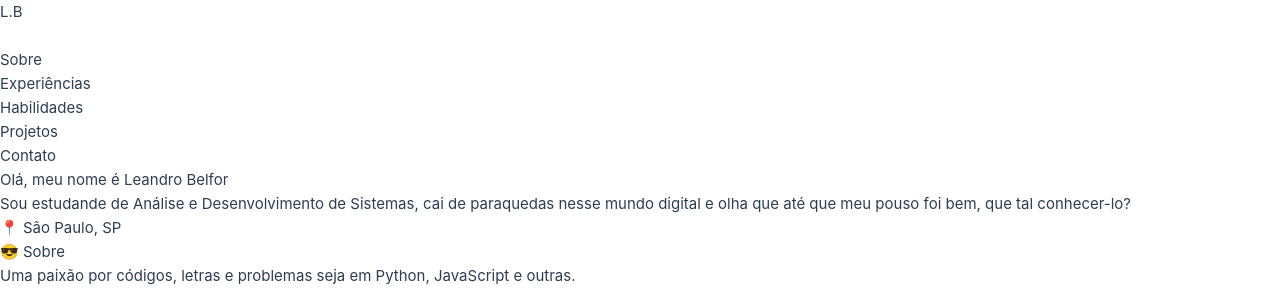
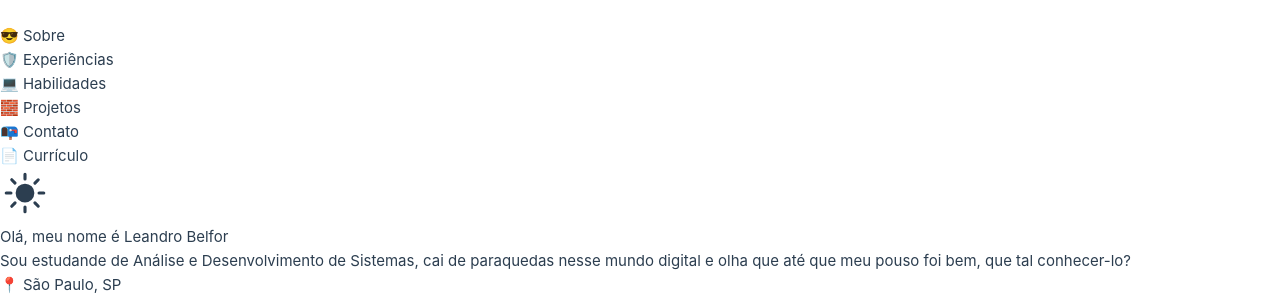
Before and after one commit to belforz/portfolioreact, a React (Vite) app in the folder app/: page / in a window 1280 px wide. Shown: the top 295 px of the page. Built offline with nearby package versions, Linux system fonts and the light colour scheme.

Commit message:
fix: nav-bar-props & config

```diff
--- a/app/src/App.tsx
+++ b/app/src/App.tsx
@@ -1,14 +1,11 @@
 import { BrowserRouter as Router } from 'react-router-dom';
-import { Suspense } from 'react';
 import { RouteRenderer } from './routers/RouteRenderer';
 import routes from './routers';
 
 export default function App() {
   return (
     <Router>
-      <Suspense fallback={<div>Loading...</div>}>
         <RouteRenderer routes={routes} />
-      </Suspense>
     </Router>
   );
 }
--- a/app/src/components/cards/NavBar.tsx
+++ b/app/src/components/cards/NavBar.tsx
@@ -1,17 +1,24 @@
 import { useCallback, useEffect, useState } from "react";
-import { Bars2Icon, XMarkIcon } from "@heroicons/react/24/solid";
+import { Bars2Icon, XMarkIcon , MoonIcon, SunIcon} from "@heroicons/react/24/solid";
+import { Figure } from "../figure";
+import portfolio from "../../portfolio";
 
 interface NavBarProps {
   showTransition: boolean;
+  darkMode?: boolean;
+  toggleDarkMode?: () => void;
 }
 
 export function NavBar({
   showTransition,
+  darkMode,
+  toggleDarkMode,
 }: NavBarProps) {
   const [dropDownActive, setDropDownActive] = useState(false);
   const [showNavbar, setShowNavbar] = useState(true);
   const [hideNavShadow, setHideNavShadow] = useState(true);
   const [prevScrollPosition, setPrevScrollPosition] = useState(0);
+
 
   const onScroll = useCallback(() => {
     const currScrollPosition = window.scrollY;
@@ -34,6 +41,7 @@ export function NavBar({
     return () => {
       window.removeEventListener("scroll", onScroll);
     };
+
   }, [onScroll]);
   return (
     <nav
@@ -43,48 +51,65 @@ export function NavBar({
       id="navbar"
     >
       <div
-        className={`flex items-start md:items-center md:flex-wrap md:justify-between xl:justify-center px-9 md:py-4 bg-white dark:bg-black backdrop=blur-sm transition-shadow duration-300 ${hideNavShadow ? "shadow-lg dark:bg-black[.8]" : ""}`}
+        className={`flex items-start md:items-center md:flex-wrap md:justify-between xl:justify-center px-9 md:py-4 bg-white dark:bg-black backdrop-blur-sm transition-shadow duration-300 ${hideNavShadow ? "shadow-lg dark:bg-black/80" : ""}`}
       >
         <a href="/#landing-page">
           {/* Logo */}
-          <div
+          {/* <div
             className={`transition-all motion-reduce:transition-none duration-500 ${
-              showTransition ? "opacity-1 blur-0" : "opacity-0 blur-sm"
+              showTransition ? "opacity-100 blur-0" : "opacity-0 blur-sm"
             }`}
           >
             <div>
-              <p className="text-5xl md:text-7xl font-bold">L.B</p>
+              <p className="text-5xl md:text-7xl font-bold text-black dark:text-white">L.B</p>
             </div>
-          </div>
+          </div> */}
         </a>
         <button
           onClick={() => setDropDownActive(!dropDownActive)}
-          className={`inline-flex items-center p-2 ml-3 text-sm text-gray-500 xl:hidden transition-all motion-reduce:transition-none duration-500 ${showTransition ? "opacity-1 blur-0" : "opacity-0 blur-sm"}`}
+          className={`inline-flex items-center p-2 ml-3 text-sm text-gray-500 xl:hidden transition-all motion-reduce:transition-none duration-500 ${showTransition ? "opacity-100 blur-0" : "opacity-0 blur-sm"}`}
         >
-          {dropDownActive ? (
+          {dropDownActive ?
+
+          (
             <XMarkIcon className="h-10 w-10 dark:fill-slate-300" />
           ) : (
             <Bars2Icon className="h-10 w-10 dark:fill-slate-300" />
           )}
         </button>
-        <div className="hidden w-full xl:block xl:w-auto items-center" id="navbar-default">
-            <ul className="font-medium flex flex-col p-4 xl:p-0 mt-4 xl:flex-row xl:space-x-8 xl:mt-0">
+
+        <div className={`w-full xl:block xl:w-auto items-center ${dropDownActive ? 'block' : 'hidden' }`} id="navbar-default">
+            <ul className="font-medium gap-8 flex flex-col p-4 xl:p-0 mt-4 xl:flex-row xl:space-x-8 xl:mt-0 xl:items-center">
                 {[
-              { href: "/#about-section", label: "Sobre" },
-              { href: "/#experience-section", label: "Experiências" },
-              { href: "/#skills-section", label: "Habilidades" },
-              { href: "/#work-section", label: "Projetos" },
-              { href: "/#contact-section", label: "Contato" },
+              { href: "/#about-section", label: "😎 Sobre" },
+              { href: "/#experience-section", label: "🛡️ Experiências" },
+              { href: "/#skills-section", label: "💻 Habilidades" },
+              { href: "/#work-section", label: "🧱 Projetos" },
+              { href: "/#contact-section", label:  "📭 Contato" },
+              { href: portfolio.greeting.resumeLink, label: "📄 Currículo" },
             ].map((link,index) => (
                     <li key={index}
-                        className={`transition-all motion-reduce:transition-none duration-500 delay-${50 * (index + 1)}ms ${showTransition ? 'translate-y-0 opacity-1': 'translate-y-4 opacity-0'}`}
+                        className={`transition-all motion-reduce:transition-none duration-500 delay-${50 * (index + 1)}ms ${showTransition ? 'translate-y-0 opacity-100': 'translate-y-4 opacity-0'}`}
                     >
-                        <a className="block py-2 px-6 bg-transparent border border-button-color shadow-sm shadow-button-color text-button-color transition ease-in-out hover:bg-button-color hover:text-white hover:dark:text-slate-300 focus:bg-button-color focus:text-white active:bg-button-color active:text-white duration-300">
+                        <a className="block cursor-pointer text-xl py-2 px-6 bg-transparent text-button-color transition ease-in-out hover:bg-button-color hover:text-white hover:dark:text-slate-300 focus:bg-button-color focus:text-white active:bg-button-color active:text-white duration-300">
                             {link.label}
                         </a>
 
                     </li>
                 ))}
+                {darkMode !== undefined && toggleDarkMode && (
+                    <li
+                        className={`transition-all motion-reduce:transition-none duration-500 delay-[250ms] ${showTransition ? 'translate-y-0 opacity-100' : '-translate-y-4 opacity-0'}`}
+                    >
+                        <button onClick={toggleDarkMode} className={`block ${dropDownActive ? 'px-6' : ''}`}>
+                            {darkMode ? (
+                                <Figure icon={MoonIcon} size={dropDownActive ? 30 : 50} className="cursor-pointer text-slate-300 hover:text-yellow-400" />
+                            ) : (
+                                <Figure icon={SunIcon} size={dropDownActive ? 30 : 50} className="cursor-pointer text-slate-400 hover:text-yellow-400" />
+                            )}
+                        </button>
+                    </li>
+                )}
             </ul>
         </div>
       </div>
--- /dev/null
+++ b/app/src/components/figure.tsx
@@ -0,0 +1,25 @@
+import React from 'react'
+
+
+type HeroIcon = React.ComponentType<React.SVGProps<SVGSVGElement>>;
+
+interface FigureProps {
+    icon: HeroIcon
+    size?: number;
+    color?: string;
+    className?: string;
+}
+
+export const Figure: React.FC<FigureProps> = ({
+    icon: Icon,
+    size = 0,
+    color = 'currentColor',
+    className = '',
+}) => {
+    return (
+        <div className={`flex items-center justify-center ${className}`}>
+
+            <Icon width={size} height={size} style={{color: color}} />
+        </div>
+    )
+};
--- a/app/src/components/splash.tsx
+++ b/app/src/components/splash.tsx
@@ -68,7 +68,7 @@ const SplashView = ({ onComplete}: { onComplete: () => void }) => {
         />
       </div>
 
-      <div className="relative z-10 flex flex-col items-center justify-center text-center text-white">
+      <div className="relative z-10 flex flex-col items-center justify-center text-center text-white gap-8">
         {/* Logo Container - Muito Maior */}
         <motion.div
           initial={{ scale: 0, rotate: -180 }}
@@ -79,12 +79,12 @@ const SplashView = ({ onComplete}: { onComplete: () => void }) => {
             damping: 20,
             duration: 1.5
           }}
-          className="mb-12 p-8 bg-white/5 rounded-3xl backdrop-blur-xl border border-white/10 shadow-2xl shadow-blue-500/20"
+          className="p-8 bg-white/5 rounded-3xl backdrop-blur-xl border border-white/10 shadow-2xl shadow-blue-500/20"
         >
           {/* Ícone bem grande */}
           <LucideAnnoyed size={120} color="#FACC15" className="drop-shadow-[0_0_15px_rgba(96,165,250,0.5)]" />
         </motion.div>
-
+        <div className="p-2">
         {/* Texto Principal */}
         {/* <motion.h1
           initial={{ opacity: 0, y: 50 }}
@@ -120,6 +120,7 @@ const SplashView = ({ onComplete}: { onComplete: () => void }) => {
       <motion.div className="text-yellow-200 font-mono text-sm relative z-10">
         {progress >= 100 ? "🤯Sucesso!" : `😶‍🌫️ Carregando... ${progress}%`}
       </motion.div>
+      </div>
 
     </motion.div>
   );
--- a/app/src/views/MainView.tsx
+++ b/app/src/views/MainView.tsx
@@ -6,6 +6,14 @@ import portfolio from '../portfolio';
 
 export default function MainView() {
   const [showSplash, setShowSplash] = useState(portfolio.splashScreen);
+  const [darkMode, setDarkMode] = useState(false);
+
+  const toggleDarkMode = () => {
+    document.documentElement.classList.toggle('dark', !darkMode);
+    setDarkMode(!darkMode);
+  }
+
+
 
   useEffect(() => {
     if (showSplash) {
@@ -24,7 +32,7 @@ export default function MainView() {
 
   return (
     <div className="min-h-screen bg-white dark:bg-black text-black dark:text-white">
-      <NavBar showTransition={true} />
+      <NavBar showTransition={true} darkMode={darkMode} toggleDarkMode={toggleDarkMode} />
 
       <main>
         <section id="landing-page" className="min-h-screen flex items-center justify-center">
```
